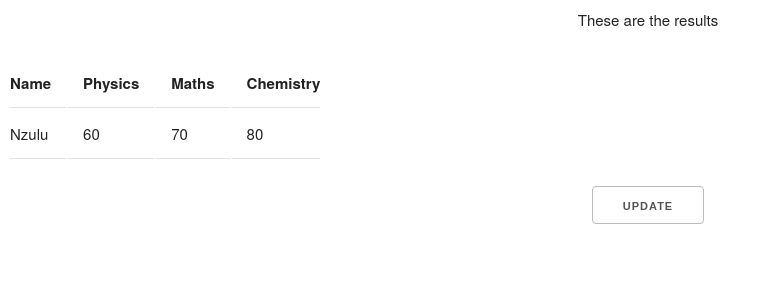
After one commit to kineticskunk/microservice-application, a Flask app: page /results/3 in a window 1280 px wide. The commit adds this page. Shown: the top 300 px of the page, without its empty margins (0-770 px from the left). Run offline with Flask 2, Linux system fonts and the light colour scheme; data comes from the database, SQL or seed files in the repository; both versions use the stored data as it was after the commit.

Commit message:
Added update and delete route

```diff
--- a/main.py
+++ b/main.py
@@ -75,33 +75,53 @@ def results():
   return render_template('results.html', data = data)
 
 
-  # data = request.get_json()
-
-  # if not data or not 'name' in data:
-  #   abort(400)
-
-  # new_student = Student(name = data['name'],physics= data['physics'],maths= data['maths'], chemistry=data['chemistry'])
-  # db.session.add(new_student)
-  # db.session.commit()
 
 
 
 #curl -i -H "Content-Type: application/json" -X PUT -d "{\"name\":\"Sivu\",\"physics\":10,\"maths\":40,\"chemistry\":30}" http://127.0.0.1:5000/results/<intID>
-@app.route('/results/<int:indexId>', methods=['PUT'])
-def update_results(indexId):
+@app.route('/results/<int:student_id>')
+def student(student_id):
 
-  student = Student.query.filter_by(id = indexId).first()
+  student = Student.query.get_or_404(student_id)
 
-  if not student:
-    return jsonify({'message' : 'No Student found'})
+  return render_template('student.html', student=student)
 
-  student.name = request.json['name']
-  student.physics = request.json.get('physics', "")
-  student.maths = request.json.get('maths', "")
-  student.chemistry = request.json.get('chemistry', "")
-  db.session.commit()
+@app.route('/results/<int:student_id>/update', methods=['GET','POST'])
+def update_student(student_id):
+    student = Student.query.get_or_404(student_id)
+    form = StudentForm()
+    if form.validate_on_submit():
+        student.name = form.name.data
+        student.physics = form.physics.data
+        student.maths =  form.maths.data
+        student.chemistry = form.chemistry.data
+        db.session.commit()
+        return redirect(url_for('student', student_id=student.id))
+    elif request.method == 'GET':
+         form.physics.data = student.name
+         form.physics.data = student.physics
+         form.maths.data = student.maths
+         form.chemistry.data = student.chemistry
+    return render_template('home.html', form=form)
 
-  return jsonify({'student':'Pass'})
+
+
+@app.route("/results/<int:student_id>/delete", methods=['GET'])
+def delete_student(student_id):
+    student = Student.query.get_or_404(student_id)
+    db.session.delete(student)
+    db.session.commit()
+    return redirect(url_for('results'))
+
+
+
+
+
+
+
+
+
+
 
 #curl -i -H "Content-Type: application/json" -X DELETE http://127.0.0.1:5000/results/<intID>
 @app.route('/results/<int:indexId>', methods=['DELETE'])
--- /dev/null
+++ b/templates/student.html
@@ -0,0 +1,33 @@
+<!DOCTYPE html>
+<html>
+<head>
+    <meta charset="utf-8" />
+    <meta http-equiv="X-UA-Compatible" content="IE=edge">
+    <title>Page Title</title>
+    <meta name="viewport" content="width=device-width, initial-scale=1">
+    <link rel="stylesheet" type="text/css" media="screen" href="static/style.css" />
+    <script src="main.js"></script>
+</head>
+<body>
+    <table class="table" style="word-wrap: break-word; min-width: 200px; max-width: 500px">
+        <tr>
+          <th>Name</th>
+          <th>Physics</th>
+          <th>Maths</th>
+          <th>Chemistry</th>
+          </tr>
+        <p>These are the results</p>
+        <tr>
+          <div>
+            <td>{{ student.name }}</td>
+            <td>{{ student.physics }}</td>
+            <td>{{ student.maths }}</td>
+            <td>{{ student.chemistry }}</td>
+          </div>
+          </tr>
+    </table>
+    <a href="{{url_for('update_student',  student_id = student.id)}}"><button>Update</button></a>
+    <!-- <a href="/results/<int:student_id>/delete"><button></button>Delete</a> -->
+
+</body>
+</html>
```
Also changed, not shown: db.py (+1 -15 lines), templates/results.html (+8 -6 lines), site.db.
